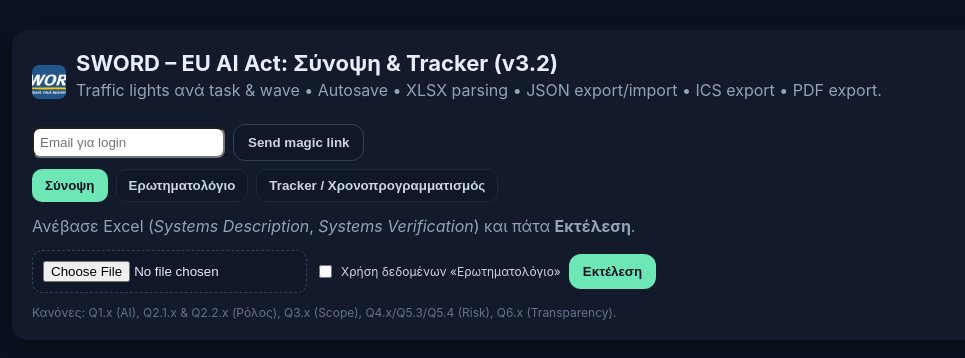
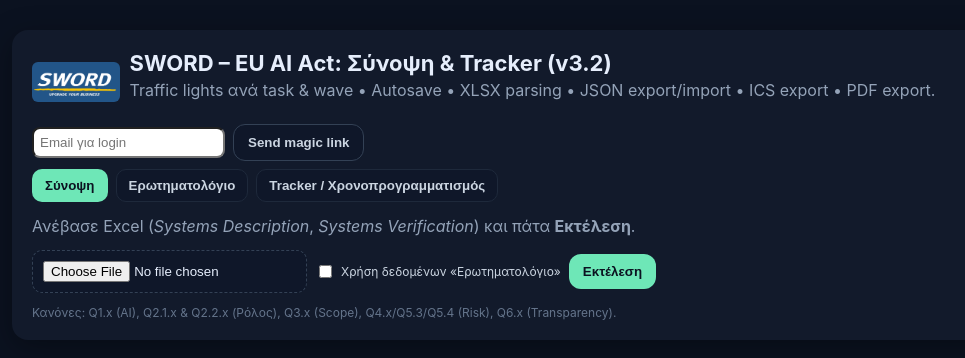
Before and after one commit to andreaskouv96/sword-ai-act-poc, a plain HTML site: page index.html in a window 1280 px wide. Shown: the whole page, without its empty margins (53-1018 px from the left). Drawn offline with nearby package versions, Linux system fonts and the light colour scheme.

Commit message:
Update index.html
logo size

```diff
--- a/index.html
+++ b/index.html
@@ -21,11 +21,12 @@
   .wrap{max-width:1150px;margin:30px auto;padding:0 16px}
   .card{background:var(--card);border-radius:16px;padding:20px;box-shadow:0 8px 30px rgba(0,0,0,.35)}
   .brand{display:flex;align-items:center;gap:10px;margin-bottom:10px}
-  .logo{
-  width:34px;
-  height:34px;
-  border-radius:7px;
-  object-fit:cover;
+.logo{
+  height:40px;        /* λίγο μεγαλύτερο ύψος */
+  width:auto;         /* προσαρμόζεται αυτόματα */
+  object-fit:contain; /* κρατάει αναλογίες */
+  border-radius:6px;  /* προαιρετικά */
+  background:none;    /* καθαρό φόντο */
   display:block;
 }
 
```
